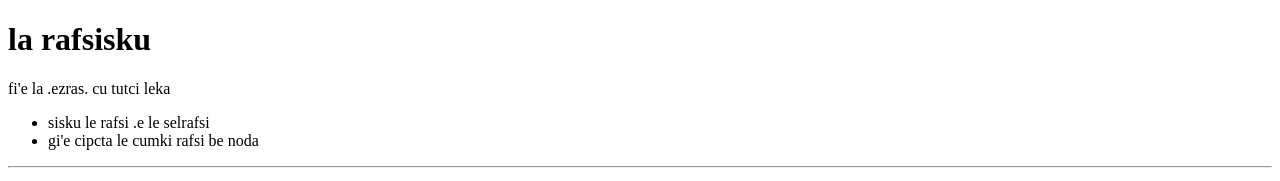
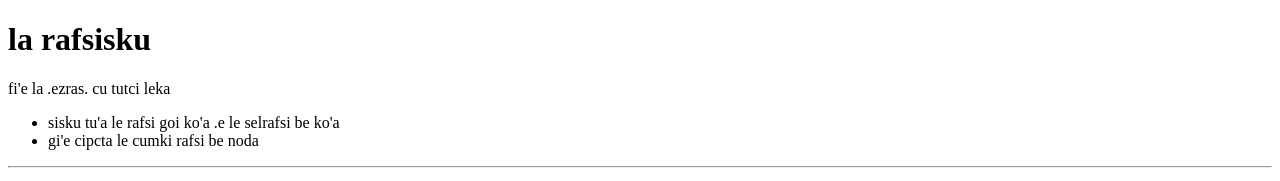
Before and after one commit to C-Ezra-M/rafsisku, a plain HTML site: page src/index.html in a window 1280 px wide. Shown: the top 181 px of the page. Drawn offline with Linux system fonts and the light colour scheme.

Commit message:
corrections to Lojban text

```diff
--- a/src/index.html
+++ b/src/index.html
@@ -14,7 +14,7 @@
         <section lang="jbo">
             <p>fi'e la .ezras. cu tutci leka</p>
             <ul>
-                <li>sisku le rafsi .e le selrafsi</li>
+                <li>sisku tu'a le rafsi goi ko'a .e le selrafsi be ko'a</li>
                 <li>gi'e cipcta le cumki rafsi be noda</li>
             </ul>
         </section>
```
Also changed, not shown: 1 other file.
